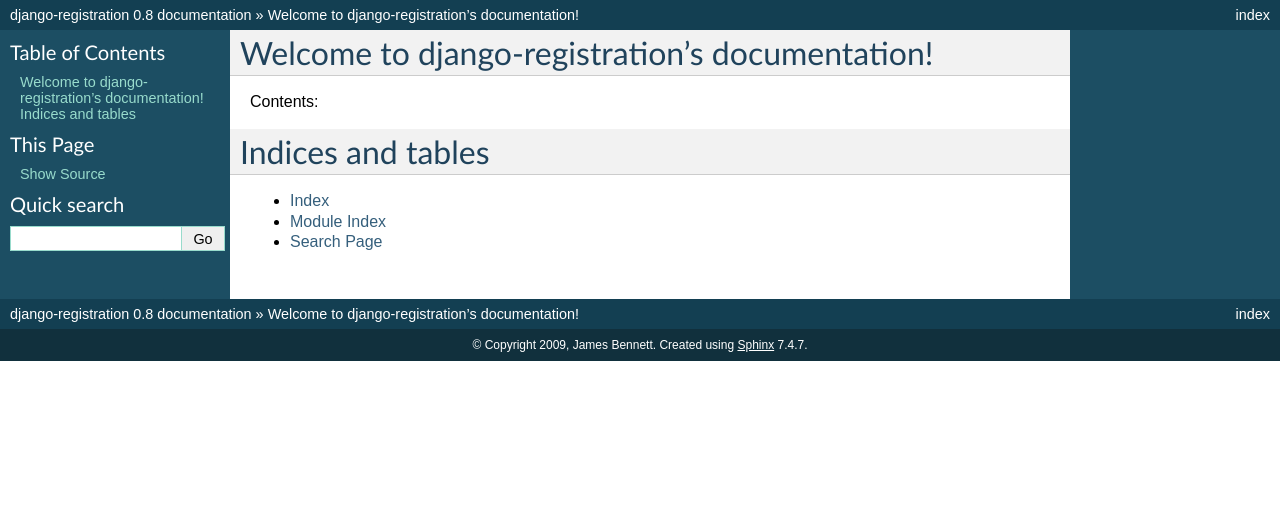
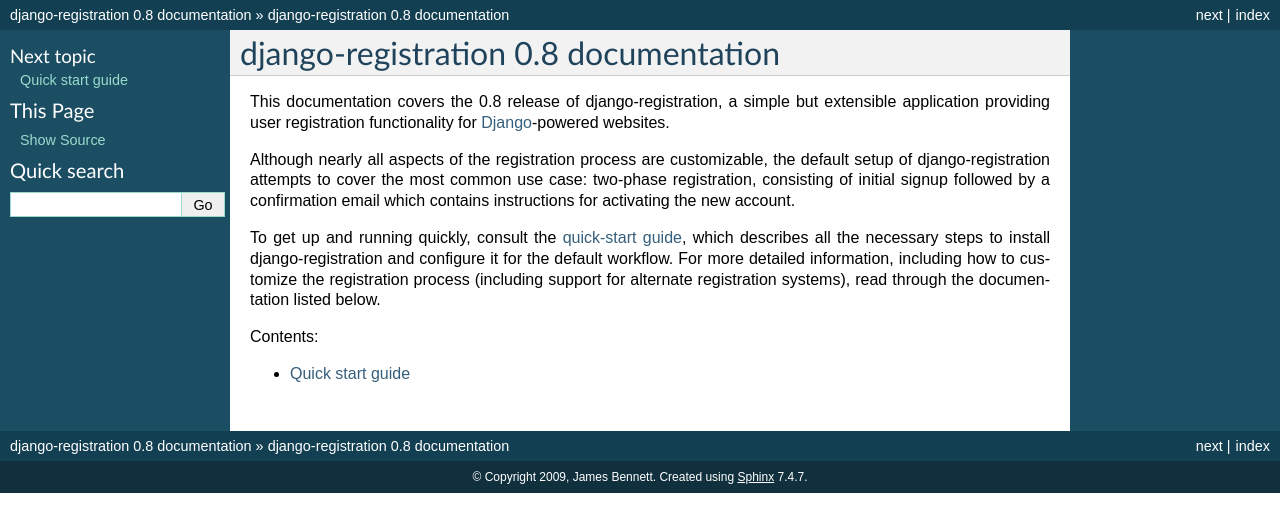
Before and after one commit to plivo/django-registration, a Sphinx documentation site: the page built from docs/index.rst, in a window 1280 px wide. Shown: the top 532 px of the page. Built offline with Sphinx 7.4.7, drawn with Linux system fonts in a browser that asks for light colours.

Commit message:
Start fleshing out documentation with a quick-start guide.

```diff
--- a/docs/index.rst
+++ b/docs/index.rst
@@ -3,17 +3,30 @@
    You can adapt this file completely to your liking, but it should at least
    contain the root `toctree` directive.
 
-Welcome to django-registration's documentation!
-===============================================
+django-registration 0.8 documentation
+=====================================
+
+This documentation covers the 0.8 release of django-registration, a
+simple but extensible application providing user registration
+functionality for `Django <http://www.djangoproject.com>`_-powered
+websites.
+
+Although nearly all aspects of the registration process are
+customizable, the default setup of django-registration attempts to
+cover the most common use case: two-phase registration, consisting of
+initial signup followed by a confirmation email which contains
+instructions for activating the new account.
+
+To get up and running quickly, consult the :ref:`quick-start guide
+<quickstart>`, which describes all the necessary steps to install
+django-registration and configure it for the default workflow. For
+more detailed information, including how to customize the registration
+process (including support for alternate registration systems), read
+through the documentation listed below.
 
 Contents:
 
 .. toctree::
-   :maxdepth: 2
+   :maxdepth: 1
 
-Indices and tables
-==================
-
-* :ref:`genindex`
-* :ref:`modindex`
-* :ref:`search`
+   quickstart
```
Also changed, not shown: docs/quickstart.rst (added, +291 -0 lines).
